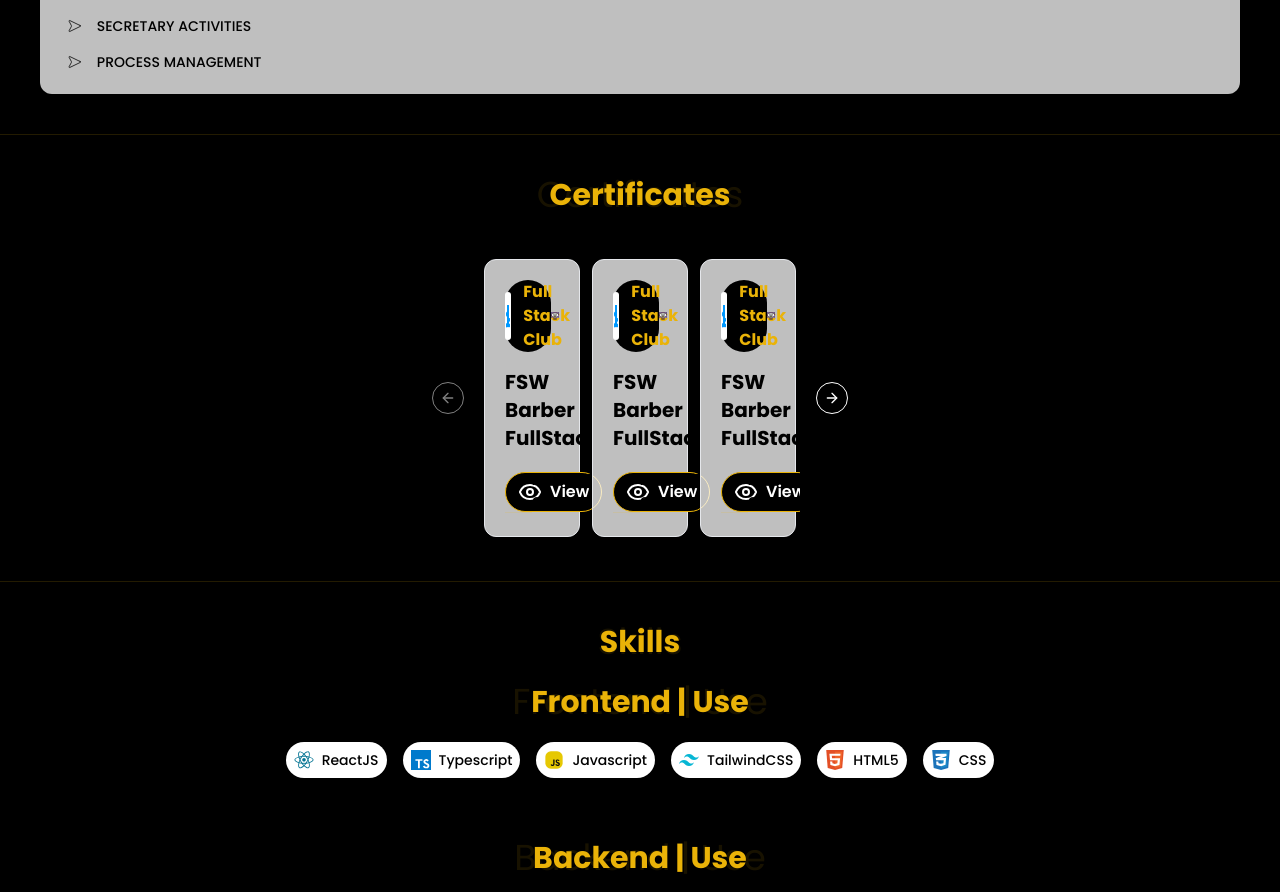
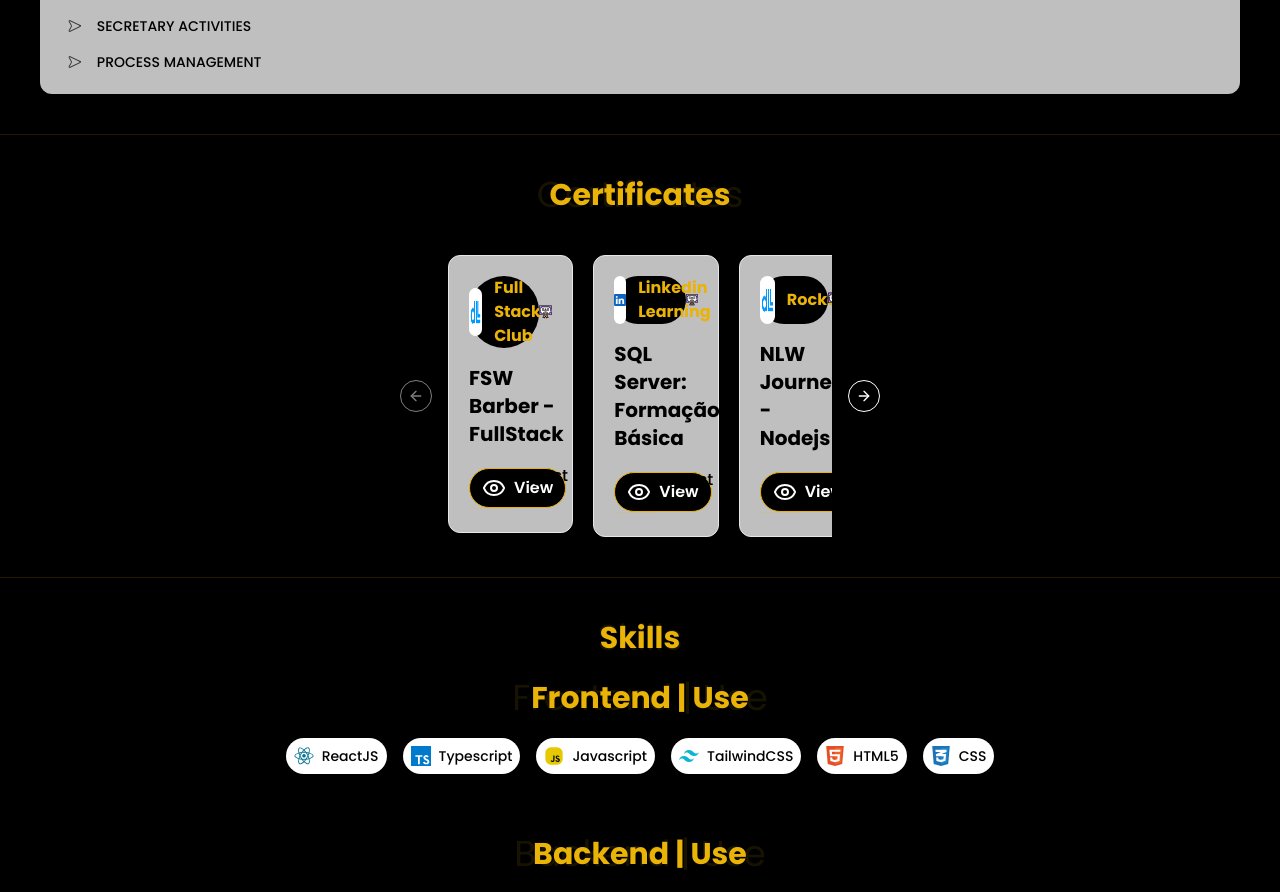
Before and after one commit to GhabrielMolina/portfolio-web, a React (Vite) app: page / in a window 1280 px wide. Shown: the part 3880-4772 px from the top of the page. Built offline with nearby package versions, Linux system fonts and the light colour scheme.

Commit message:
feat: add certificateOptions const and CertificateField component

```diff
--- /dev/null
+++ b/src/_components/fields/certificates.tsx
@@ -0,0 +1,82 @@
+import { Eye } from "lucide-react";
+import { Button } from "../ui/button";
+import { Card, CardContent } from "../ui/card";
+import {
+  Carousel,
+  CarouselContent,
+  CarouselItem,
+  CarouselPrevious,
+  CarouselNext,
+} from "../ui/carousel";
+import TitleField from "../title-item";
+import { certificateOptions } from "@/_constants/certificate";
+
+const CertificatesField = () => {
+  return (
+    <div className="py-10 border-b border-solid border-y-yellowPrimary/15 px-5">
+      <TitleField title="Certificates" />
+
+      <div className="flex justify-center pt-10">
+        <Carousel className="w-full max-w-sm ">
+          <CarouselContent className="-ml-1 space-x-4">
+            {certificateOptions.map((certificate, index) => (
+              <CarouselItem
+                key={index}
+                className="pl-1 md:basis-1/2 lg:basis-1/3"
+              >
+                <Card className="bg-white bg-opacity-75 w-full rounded-xl p-5">
+                  <CardContent className="flex items-start flex-col gap-4 p-0 ">
+                    <div className="flex items-center justify-between w-full">
+                      <div className="flex items-center gap-3  bg-black pr-3  rounded-full">
+                        <div className="bg-white rounded-full">
+                          <img src={certificate.imageURL} className="size-12" />
+                        </div>
+                        <div>
+                          <h3 className="text-yellowPrimary font-bold">
+                            {certificate.business}
+                          </h3>
+                        </div>
+                      </div>
+
+                      <img
+                        src="./icons/certificate.svg"
+                        alt="Certificate"
+                        className="size-10"
+                      />
+                    </div>
+
+                    <h2 className="text-xl font-bold text-black text-left">
+                      {certificate.title}
+                    </h2>
+
+                    <div className="flex items-center justify-between w-full">
+                      <div className="border-b border-solid border-yellowPrimary/15 w-full">
+                        <Button
+                          className="gap-2 bg-black rounded-full py-1 px-3 border border-solid border-yellowPrimary"
+                          asChild
+                        >
+                          <a href={certificate.link}>
+                            <Eye />
+                            <p className="font-semibold text-base">View</p>
+                          </a>
+                        </Button>
+                      </div>
+
+                      <p className="w-full text-right font-medium text-black  shadow-yellowPrimary">
+                        {certificate.date}
+                      </p>
+                    </div>
+                  </CardContent>
+                </Card>
+              </CarouselItem>
+            ))}
+          </CarouselContent>
+          <CarouselPrevious />
+          <CarouselNext />
+        </Carousel>
+      </div>
+    </div>
+  );
+};
+
+export default CertificatesField;
--- /dev/null
+++ b/src/_constants/certificate.ts
@@ -0,0 +1,45 @@
+interface CertificatesOption {
+  title: string;
+  business: string;
+  imageURL: string;
+  link: string;
+  date: string;
+}
+
+export const certificateOptions:CertificatesOption[]  = [
+  {
+    title: "FSW Barber - FullStack",
+    business: "Full Stack Club",
+    imageURL: "./logo/dll-logo.png",
+    link: "https://drive.google.com/file/d/1HLIascIoPvRkNY1MsxZK-Jzgxd7RpeVO/view?usp=sharing",
+    date: "August 2024",
+  },
+  {
+    title: "SQL Server: Formação Básica",
+    business: "Linkedin Learning",
+    imageURL: "./icons/linkedin-icon.svg",
+    link: "https://www.linkedin.com/learning/certificates/32a0e15303d0e79b2eff0038d8faa9e46336ec6c942fbe3464546551ea3ec878?trk=share_certificate",
+    date: "August 2024",
+  },
+  {
+    title: "NLW Journey - Nodejs",
+    business: "Rocketseat",
+    imageURL: "./logo/dll-logo.png",
+    link: "https://app.rocketseat.com.br/certificates/27b98f89-e622-43da-8179-5b0489f6498b",
+    date: "July 2024",
+  },
+  {
+    title: "NLW Journey - Reactjs",
+    business: "Rocketseat",
+    imageURL: "./logo/dll-logo.png",
+    link: "https://app.rocketseat.com.br/certificates/640e5b13-f825-4f55-9739-6663ee2dfaa2",
+    date: "July 2024",
+  },
+  {
+    title: "NLW Unite - Nodejs",
+    business: "Rocketseat",
+    imageURL: "./logo/dll-logo.png",
+    link: "https://app.rocketseat.com.br/certificates/b77e7d04-7f33-410a-89ec-ccd6feda8884",
+    date: "April 2024",
+  },
+]
--- a/src/app.tsx
+++ b/src/app.tsx
@@ -3,7 +3,6 @@
 import {
   CalendarDays,
   Download,
-  Eye,
   GraduationCap,
   MapPin,
   School,
@@ -11,14 +10,6 @@ import {
 import { Header } from "./_components/header";
 import { Button } from "./_components/ui/button";
 import TitleField from "./_components/title-item";
-import {
-  Carousel,
-  CarouselContent,
-  CarouselItem,
-  CarouselNext,
-  CarouselPrevious,
-} from "./_components/ui/carousel";
-import { Card, CardContent } from "./_components/ui/card";
 import Technology from "./_components/technology-item";
 import { technologyOptions } from "./_constants/technology";
 
@@ -27,6 +18,7 @@ import ApresentationField from "./_components/fields/apresentation";
 import AboutMeField from "./_components/fields/about-me";
 import ExperienceField from "./_components/fields/experience";
 import ProjectsField from "./_components/fields/projects";
+import CertificatesField from "./_components/fields/certificates";
 
 export function App() {
   return (
@@ -87,75 +79,7 @@ export function App() {
 
       {/* TODO: ADD CERTIFICATE CONTENT */}
       {/* CERTIFICATES */}
-      <div className="py-10 border-b border-solid border-y-yellowPrimary/15 px-5">
-        <TitleField title="Certificates" />
-
-        <div className="flex justify-center pt-10">
-          <Carousel className="w-full max-w-xs ">
-            <CarouselContent className="-ml-1 ">
-              {Array.from({ length: 5 }).map((_, index) => (
-                <CarouselItem
-                  key={index}
-                  className="pl-1 md:basis-1/2 lg:basis-1/3 "
-                >
-                  <div className="p-1 ">
-                    <Card className="bg-white bg-opacity-75 w-full rounded-xl p-5">
-                      <CardContent className="flex items-start flex-col gap-4 p-0 ">
-                        <div className="flex items-center justify-between w-full">
-                          <div className="flex items-center gap-3  bg-black pr-3  rounded-full">
-                            <div className="bg-white rounded-full">
-                              <img
-                                src="./logo/dll-logo.png"
-                                alt="DLL Group Logo"
-                                className="size-12"
-                              />
-                            </div>
-                            <div>
-                              <h3 className="text-yellowPrimary font-bold">
-                                Full Stack Club
-                              </h3>
-                            </div>
-                          </div>
-
-                          <img
-                            src="./icons/certificate.svg"
-                            alt="Certificate"
-                            className="size-10"
-                          />
-                        </div>
-
-                        <h2 className="text-xl font-bold text-black text-left">
-                          FSW Barber - FullStack
-                        </h2>
-
-                        <div className="flex items-center justify-between w-full">
-                          <div className="border-b border-solid border-yellowPrimary/15 w-full">
-                            <Button
-                              className="gap-2 bg-black rounded-full py-1 px-3 border border-solid border-yellowPrimary"
-                              asChild
-                            >
-                              <a href="">
-                                <Eye />
-                                <p className="font-semibold text-base">View</p>
-                              </a>
-                            </Button>
-                          </div>
-
-                          <p className="w-full text-right font-medium text-black  shadow-yellowPrimary">
-                            AUGUST 2024
-                          </p>
-                        </div>
-                      </CardContent>
-                    </Card>
-                  </div>
-                </CarouselItem>
-              ))}
-            </CarouselContent>
-            <CarouselPrevious />
-            <CarouselNext />
-          </Carousel>
-        </div>
-      </div>
+      <CertificatesField />
 
       {/* SKILLS */}
       <div className="py-10 border-b border-solid border-y-yellowPrimary/15 px-5">
```
